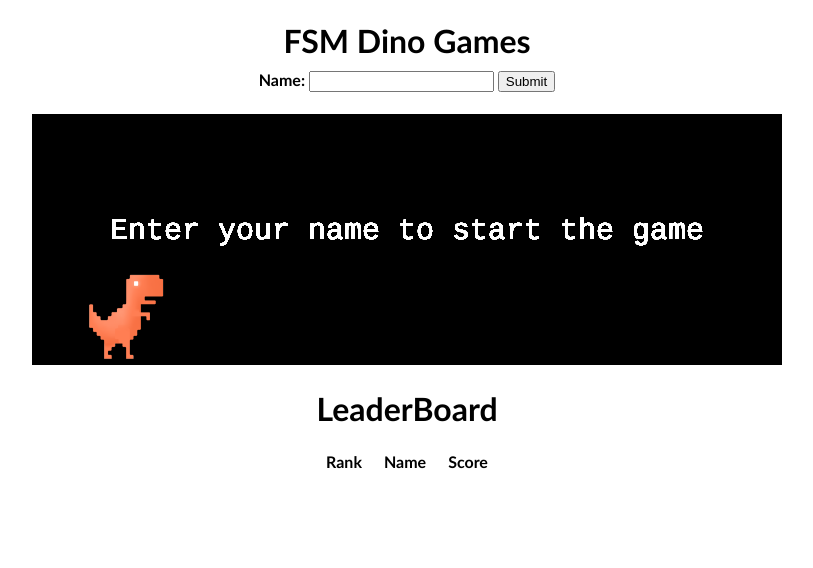
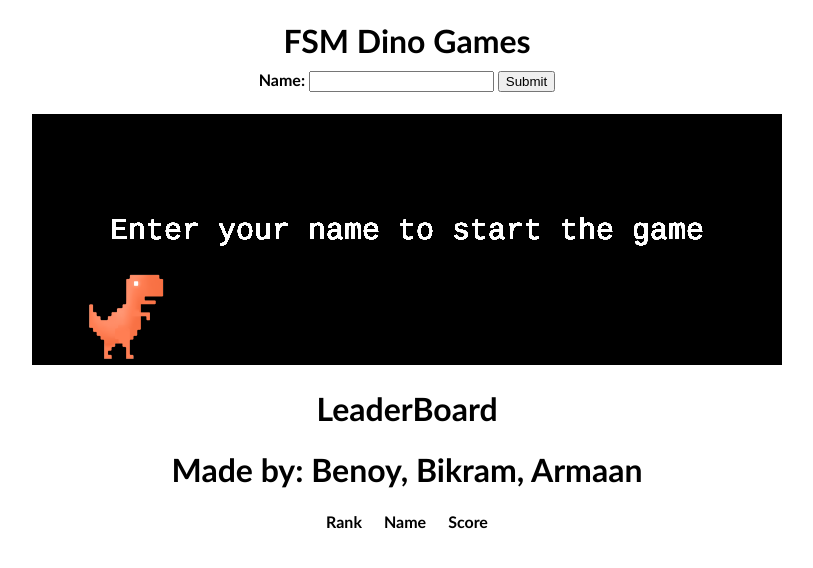
Before and after one commit to Armaan294/CSCI-312-Theory-Of-Comp, a website: page public/index.html in a window 1280 px wide. Shown: the whole page, without its empty margins (233-1046 px from the left). Drawn offline with Linux system fonts and the light colour scheme; no server answers.

Commit message:
Add Made by Label

```diff
--- a/public/index.html
+++ b/public/index.html
@@ -18,6 +18,7 @@
         </h1>
         <canvas id="board"></canvas>
         <h1>LeaderBoard</h1>
+        <h1>Made by: Benoy, Bikram, Armaan</h1>
         <!-- have a dynamically updating leaderboard here -->
         <table id="leaderboard">
             <tr>
```
